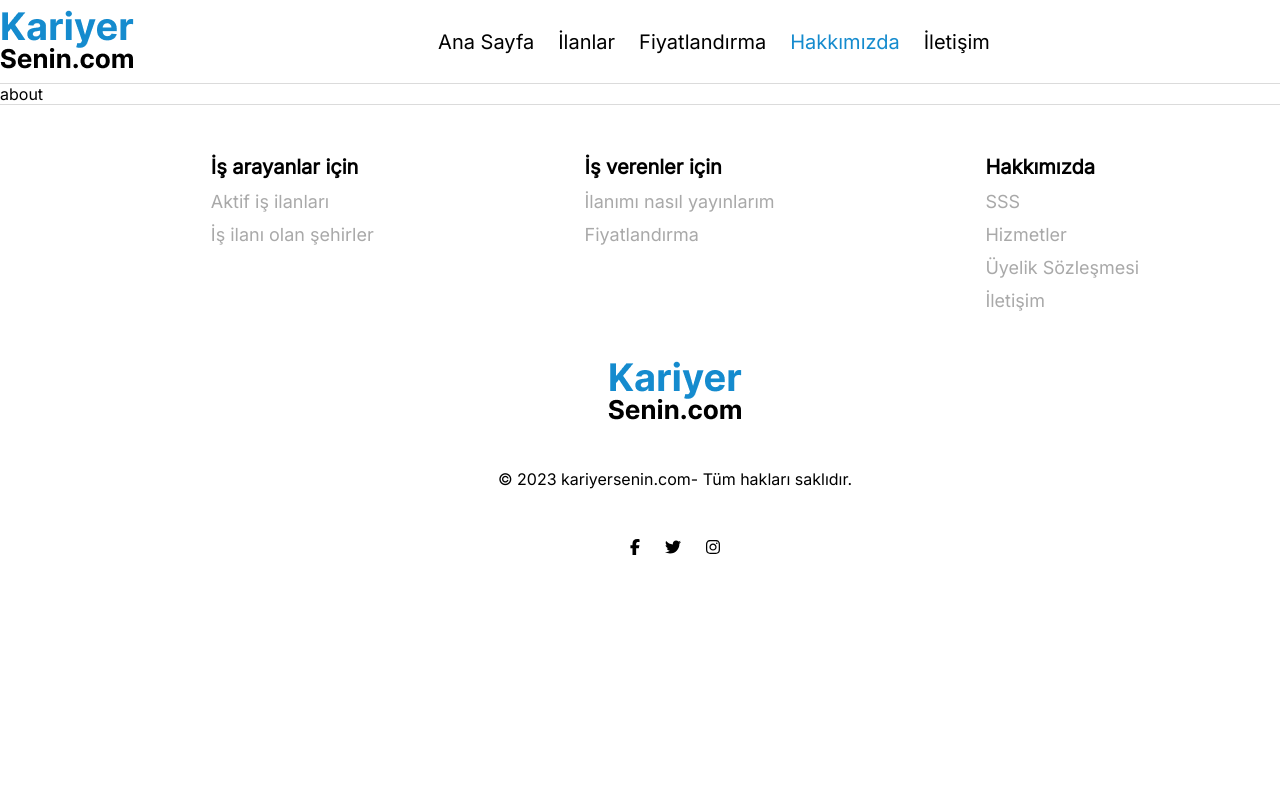
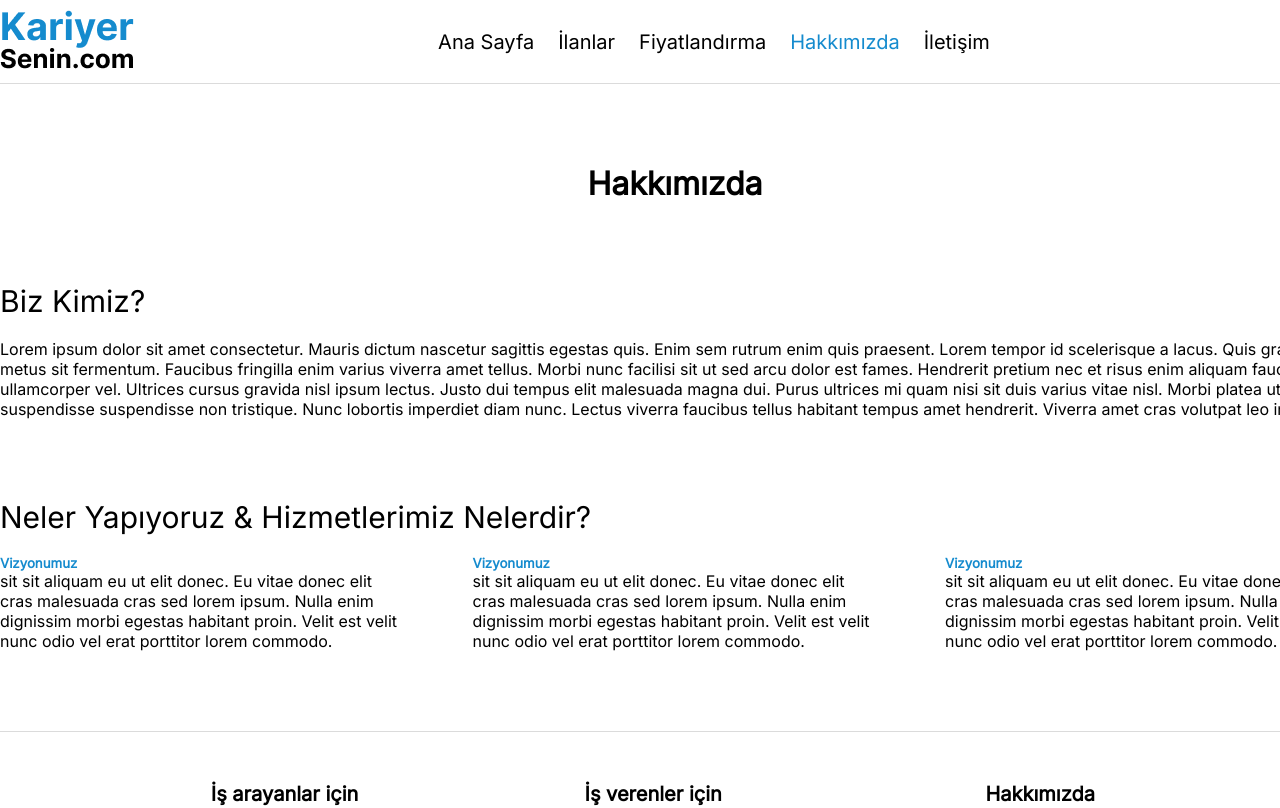
Before and after one commit to Asharp97/KariyerSenin, a Vue app: page /about in a window 1280 px wide. Shown: the top 808 px of the page. Built offline with nearby package versions, Linux system fonts and the light colour scheme.

Commit message:
about page

```diff
--- a/src/views/about.vue
+++ b/src/views/about.vue
@@ -1,5 +1,55 @@
 <template>
-  about
+  <div class="container gap">
+
+    <h1>Hakkımızda</h1>
+    <div class="section">
+
+      <h4>Biz Kimiz?</h4>
+      <p>Lorem ipsum dolor sit amet consectetur. Mauris dictum nascetur sagittis egestas quis. Enim sem rutrum enim quis
+        praesent. Lorem tempor id scelerisque a lacus. Quis gravida metus sit fermentum. Faucibus fringilla enim varius
+        viverra amet tellus. Morbi nunc facilisi sit ut sed arcu dolor est fames. Hendrerit pretium nec et risus enim
+        aliquam faucibus ullamcorper vel. Ultrices cursus gravida nisl ipsum lectus. Justo dui tempus elit malesuada magna
+        dui. Purus ultrices mi quam nisi sit duis varius vitae nisl. Morbi platea ut suspendisse suspendisse non
+        tristique.
+        Nunc lobortis imperdiet diam nunc. Lectus viverra faucibus tellus habitant tempus amet hendrerit. Viverra amet
+        cras
+        volutpat leo imperdiet.</p>
+    </div>
+
+    <div class="section">
+
+      <h4>Neler Yapıyoruz & Hizmetlerimiz Nelerdir?</h4>
+
+      <div class="boxes">
+
+        <div class="box">
+          <h5>Vizyonumuz
+          </h5>
+          <p>
+            sit sit aliquam eu ut elit donec. Eu vitae donec elit cras malesuada cras sed lorem ipsum. Nulla enim
+            dignissim
+            morbi egestas habitant proin. Velit est velit nunc odio vel erat porttitor lorem commodo.</p>
+        </div>
+        <div class="box">
+          <h5>Vizyonumuz
+          </h5>
+          <p>
+            sit sit aliquam eu ut elit donec. Eu vitae donec elit cras malesuada cras sed lorem ipsum. Nulla enim
+            dignissim
+            morbi egestas habitant proin. Velit est velit nunc odio vel erat porttitor lorem commodo.</p>
+        </div>
+        <div class="box">
+          <h5>Vizyonumuz
+          </h5>
+          <p>
+            sit sit aliquam eu ut elit donec. Eu vitae donec elit cras malesuada cras sed lorem ipsum. Nulla enim
+            dignissim
+            morbi egestas habitant proin. Velit est velit nunc odio vel erat porttitor lorem commodo.</p>
+        </div>
+      </div>
+
+    </div>
+  </div>
 </template>
 
 <script>
@@ -9,4 +59,29 @@
 <style scoped lang="scss">
 @import "../assets/variables.scss";
 
+
+h1 {
+  text-align: center;
+}
+
+h4 {
+  font-weight: 500;
+  font-size: 30px;
+}
+
+.section {
+  display: flex;
+  flex-direction: column;
+  gap: 20px;
+  .boxes {
+    display: flex;
+    justify-content: space-between;
+    .box {
+      width: 30%;
+      h5 {
+        color: $primary;
+      }
+    }
+  }
+}
 </style>
```
